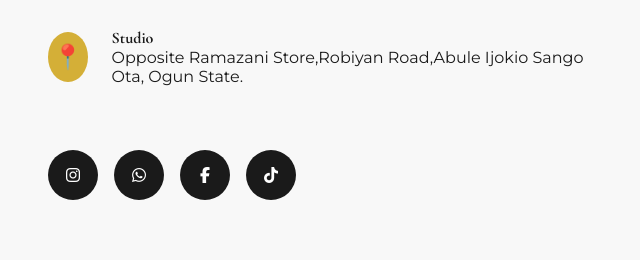
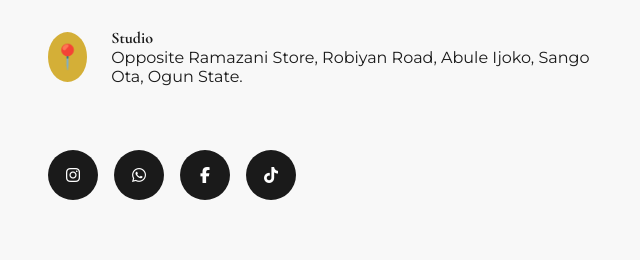
Before and after one commit to olamide4life/bbswears, a plain HTML site: page index.html/index.html in a window 1280 px wide. Shown: the part 5288-5548 px from the top of the page, 624-1264 px from the left. Drawn offline with nearby package versions, Linux system fonts and the light colour scheme.

Commit message:
Update index.html

```diff
--- a/index.html/index.html
+++ b/index.html/index.html
@@ -269,7 +269,7 @@
                 <div class="info-icon">📍</div>
                 <div>
                     <h4>Studio</h4>
-                    <p class="sans">Opposite Ramazani Store,Robiyan Road,Abule Ijokio Sango Ota, Ogun State.</p>
+                    <p class="sans">Opposite Ramazani Store, Robiyan Road, Abule Ijoko, Sango Ota, Ogun State.</p>
                 </div>
             </div>
 
```
